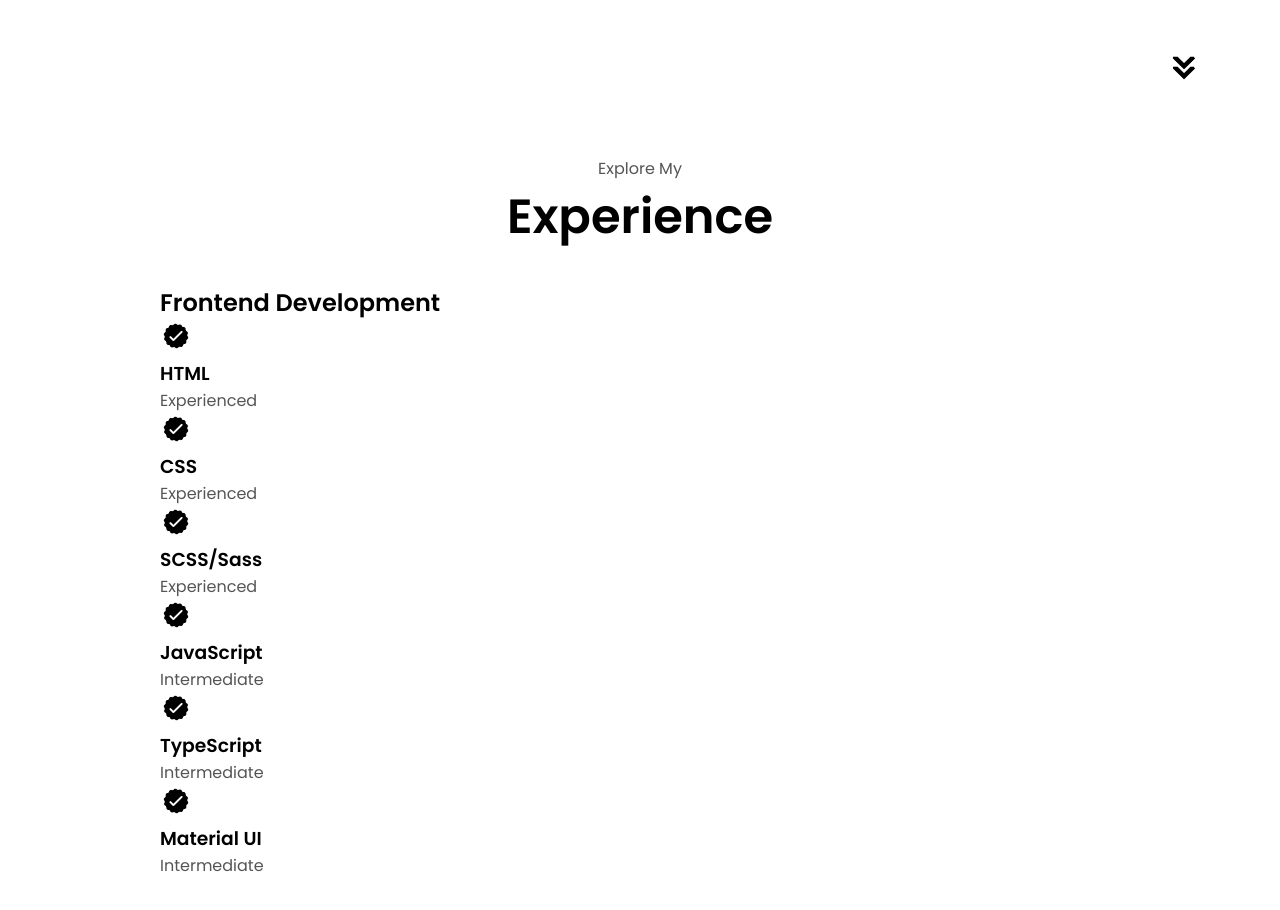
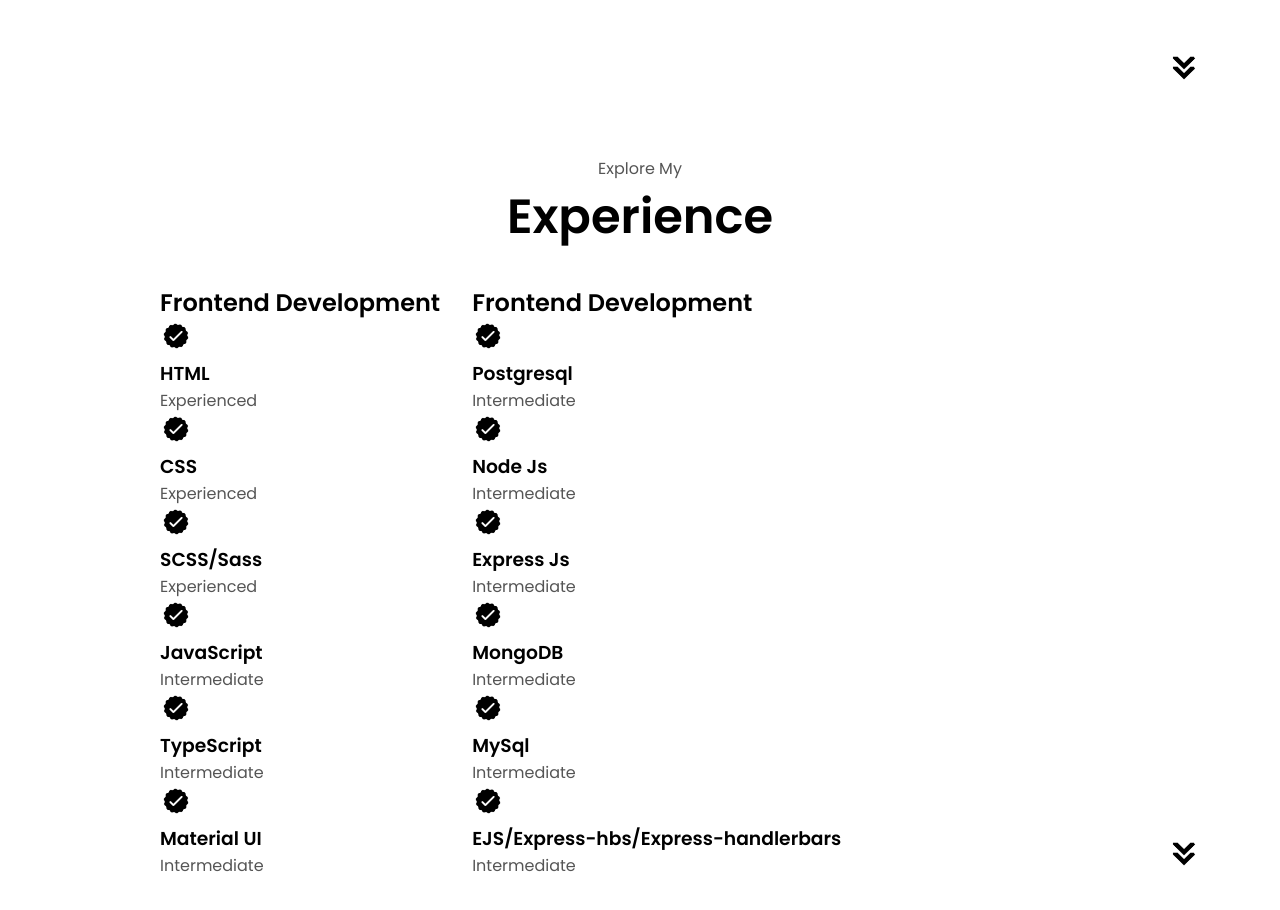
Before and after one commit to ValentineOO/portfolio, a plain HTML site: page index.html in a window 1280 px wide. Shown: the part 1420-2330 px from the top of the page. Drawn offline with Linux system fonts and the light colour scheme.

Commit message:
experience section

```diff
--- a/index.html
+++ b/index.html
@@ -122,6 +122,7 @@
       <h1 class="title">Experience</h1>
       <div class="experience-details-container">
         <div class="about-containers">
+
           <div class="details-containers">
             <h2 class="experience-sub-title">Frontend Development</h2>
             <div class="article-container">
@@ -175,8 +176,68 @@
               </article>
             </div>
           </div>
+                <!-- Backend -->
+          <div class="details-containers">
+            <h2 class="experience-sub-title">Frontend Development</h2>
+            <div class="article-container">
+              <article>
+                <img src="./assets/checkmark.png" alt="experience icon"
+                class="icon">
+                <div>
+                  <h3>Postgresql</h3>
+                  <p>Intermediate</p>
+                </div>
+              </article>
+              <article>
+                <img src="./assets/checkmark.png" alt="experience icon"
+                class="icon">
+                <div>
+                  <h3>Node Js</h3>
+                  <p>Intermediate</p>
+                </div>
+              </article>
+              <article>
+                <img src="./assets/checkmark.png" alt="experience icon"
+                class="icon">
+                <div>
+                  <h3>Express Js</h3>
+                  <p>Intermediate</p>
+                </div>
+              </article>
+              <article>
+                <img src="./assets/checkmark.png" alt="experience icon"
+                class="icon">
+                <div>
+                  <h3>MongoDB</h3>
+                  <p>Intermediate</p>
+                </div>
+              </article>
+              <article>
+                <img src="./assets/checkmark.png" alt="experience icon"
+                class="icon">
+                <div>
+                  <h3>MySql</h3>
+                  <p>Intermediate</p>
+                </div>
+              </article>
+              <article>
+                <img src="./assets/checkmark.png" alt="experience icon"
+                class="icon">
+                <div>
+                  <h3>EJS/Express-hbs/Express-handlerbars</h3>
+                  <p>Intermediate</p>
+                </div>
+              </article>
+            </div>
+          </div>
         </div>
       </div>
+      <img
+      src="./assets/arrow.png"
+      alt="Arrow icon"
+      class="icon arrow"
+      onclick="location.href='./#experience'"
+    />
       </section>
   <script src="script.js"></script>
 </body>
--- a/style.css
+++ b/style.css
@@ -313,3 +313,20 @@ section {
   width: 400px;
   margin: auto 0;
 }
+
+#experience{
+  position: relative;
+}
+
+.experience:sub-title{
+  color: rgb(85, 85, 85);
+  font-weight: 600;
+  font-size: 1.75rem;
+  margin-bottom: 2rem;
+}
+
+.experience-details-container{
+  display: flex;
+  justify-content: center;
+  flex-direction: column;
+}
```
